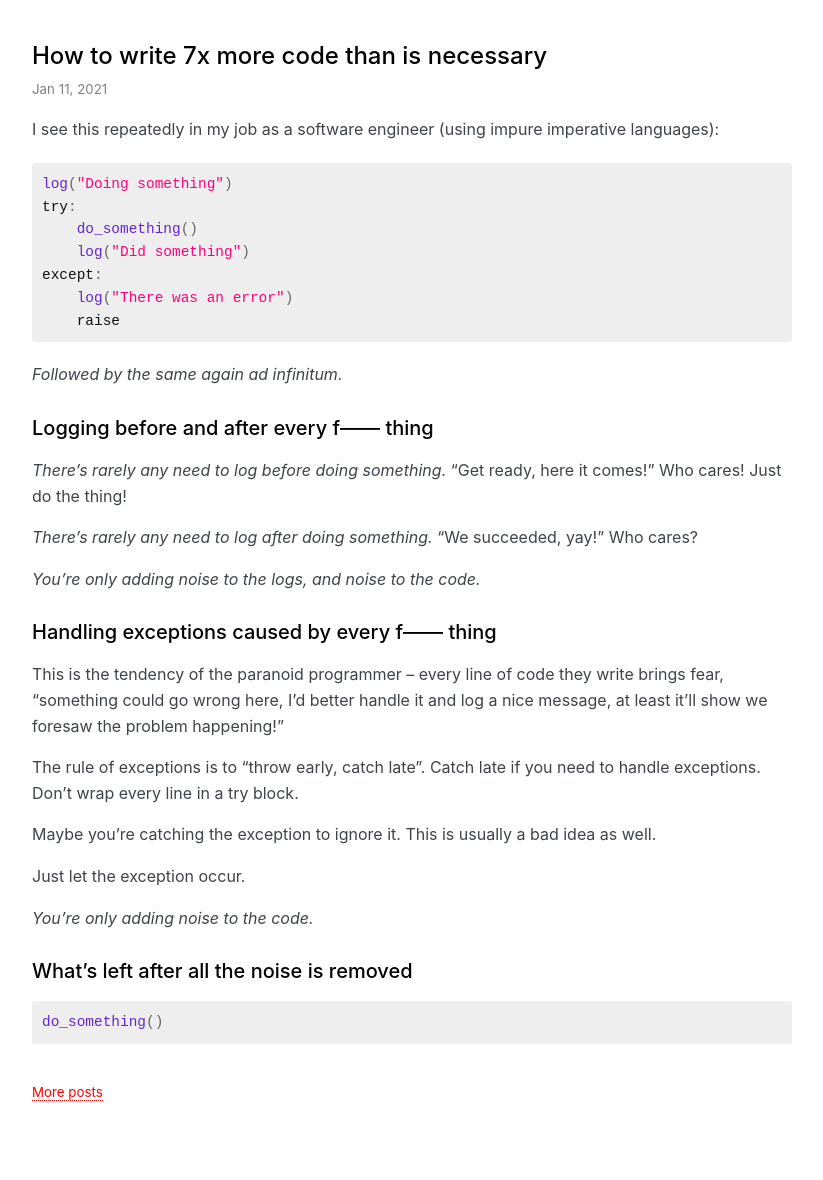
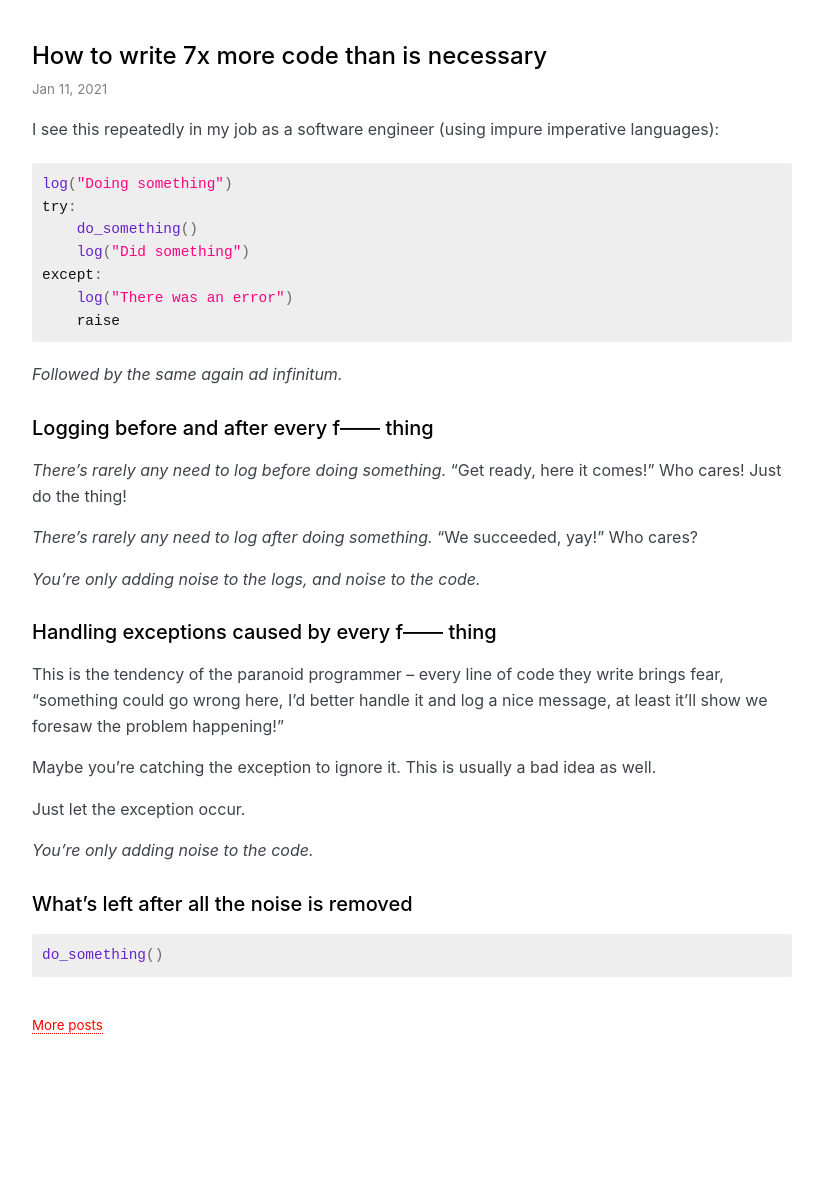
Before and after one commit to explodinglabs/explodinglabs.github.io, a Jekyll site: the page built from _posts/2021-01-11-how-to-write-7x-more-code-than-is-necessary.markdown, in a window 1280 px wide. Shown: the whole page, without its empty margins (228-1051 px from the left). Built offline with Jekyll 4.4.1, drawn with Linux system fonts in a browser that asks for light colours; some web fonts are replaced; after the commit the page ends 1113 px from its top, so only the background shows below that.

Commit message:
Adjust new post

```diff
--- a/_posts/2021-01-11-how-to-write-7x-more-code-than-is-necessary.markdown
+++ b/_posts/2021-01-11-how-to-write-7x-more-code-than-is-necessary.markdown
@@ -33,9 +33,6 @@ This is the tendency of the paranoid programmer -- every line of code they
 write brings fear, "something could go wrong here, I'd better handle it and log
 a nice message, at least it'll show we foresaw the problem happening!"
 
-The rule of exceptions is to "throw early, catch late". Catch late if you need
-to handle exceptions. Don't wrap every line in a try block.
-
 Maybe you're catching the exception to ignore it. This is usually a bad idea as
 well.
 
```
